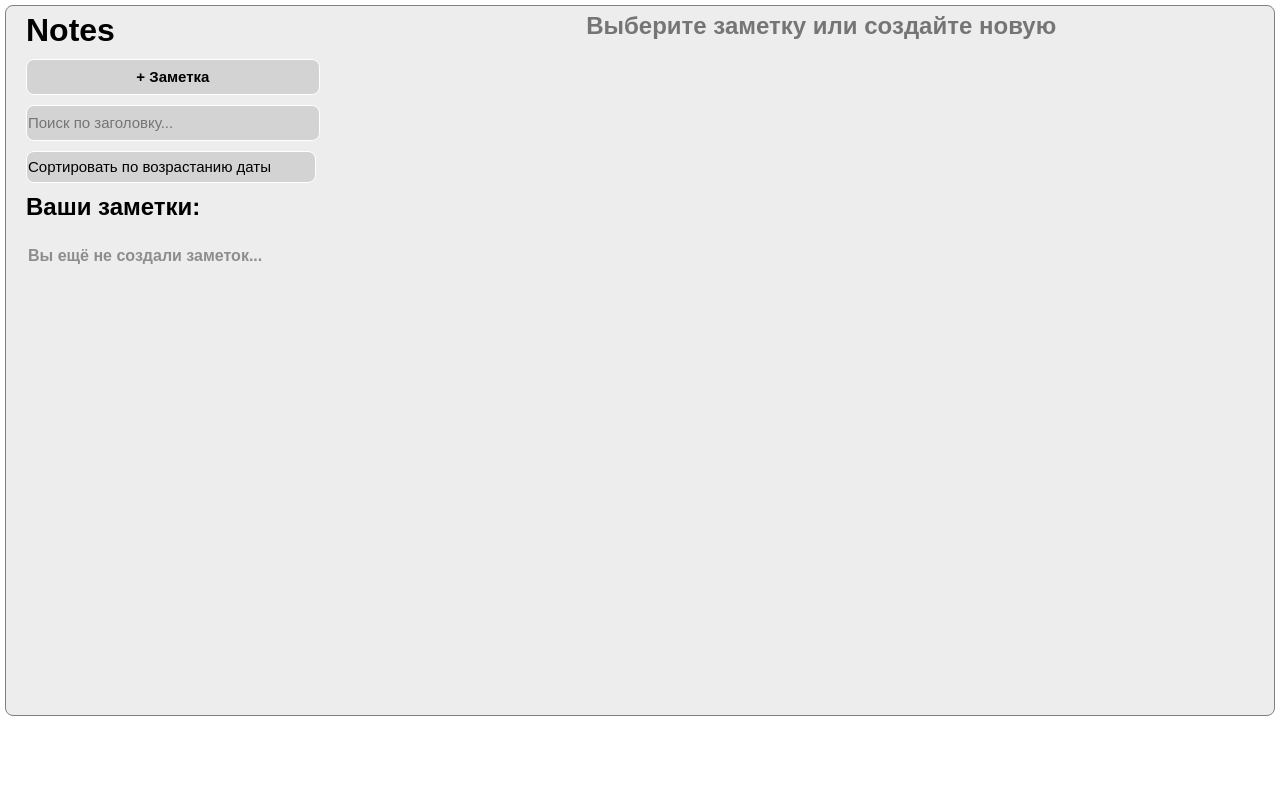
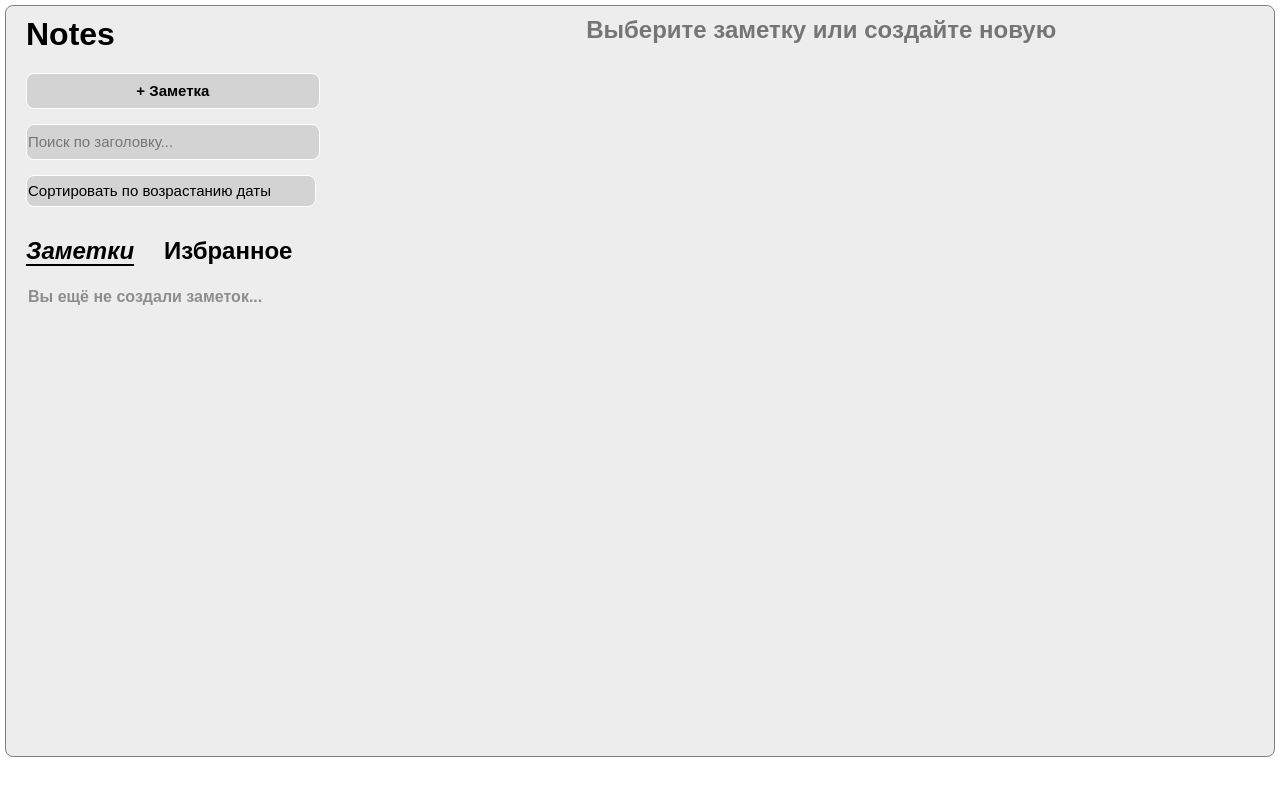
Before and after one commit to n-dmitriev/tensor-test-task, a React (Create React App) app: page / in a window 1280 px wide. Shown: the top 796 px of the page. Built offline with nearby package versions, Linux system fonts and the light colour scheme.

Commit message:
Неудачная попытка добавить список избранных заметок

```diff
--- a/public/index.html
+++ b/public/index.html
@@ -5,6 +5,7 @@
     <link rel="icon" href="favicon.ico" />
     <meta name="viewport" content="width=device-width, initial-scale=1" />
     <meta name="theme-color" content="#000000" />
+    <script src="https://use.fontawesome.com/b9ef36039e.js"></script>
     <meta
       name="description"
       content="Web site with notes."
--- a/src/App.js
+++ b/src/App.js
@@ -1,11 +1,11 @@
 import React from 'react'
 import './App.scss'
 import AddNote from './components/AddNote/AddNote'
-import ListOfNotes from './components/ListOfNotes/ListOfNotes'
 import Note from './components/Note/Note'
 import Search from './components/Search/Search'
 import SortBy from './components/SortBy/SortBy'
 import CreateNewNote from './components/CreateNewNote/CreateNewNote'
+import ListMenu from './components/ListMenu/ListMenu'
 import {NavLink, Route, Switch} from 'react-router-dom'
 
 function App() {
@@ -16,14 +16,13 @@ function App() {
                 <AddNote/>
                 <Search/>
                 <SortBy/>
-                <ListOfNotes/>
+                <ListMenu/>
             </div>
             <div className="app__main-unit">
                 <Switch>
                     <Route path ='/' render={()=><h2 style={{textAlign: 'center', opacity: 0.5, float: 'down'}}>Выберите заметку или создайте новую</h2>} exact/>
                     <Route path ='/note-create/:number' component={CreateNewNote} exact/>
-                    <Route path ='/current-note/:number' component={Note} />
-                    <Route render={()=><NavLink to={'/'}><h1 style={{color: 'red', textAlign: 'center'}}>404 not found</h1></NavLink>}/>
+                    <Route path ='/current-note/:number' component={Note}/>
                 </Switch>
             </div>
         </div>
--- a/src/App.scss
+++ b/src/App.scss
@@ -17,12 +17,16 @@
     flex: 2;
   }
 
+  & .non-click {
+    pointer-events: none;
+  }
+
   & .main-item-style {
     display: flex;
     align-items: center;
     justify-content: center;
     outline: 0 !important;
-    margin: 6px 20px 10px 20px;
+    margin: 10px 20px 15px 20px;
     padding: 1px;
     width: 80%;
     height: 2rem;
@@ -43,7 +47,7 @@
     }
   }
 
-  & .content-section{
+  & .content-section {
     margin: 60px 15px 15px 15px;
     padding: 20px;
     width: 80%;
@@ -59,7 +63,56 @@
       -ms-transform: scale(1.01);
       transform: scale(1.01);
     }
+  }
 
+  & .chosen-check {
+    margin: 15px 0 15px 20px;
+    .checkbox {
+      position: absolute;
+      z-index: -1;
+      opacity: 0;
+      margin: 10px 0 0 20px;
+
+      & + label {
+        position: relative;
+        padding: 0 0 0 60px;
+        cursor: pointer;
+      }
+
+      & + label:before {
+        content: '';
+        position: absolute;
+        top: -4px;
+        left: 0;
+        width: 50px;
+        height: 26px;
+        border-radius: 13px;
+        background: #CDD1DA;
+        box-shadow: inset 0 2px 3px rgba(0, 0, 0, .2);
+        transition: .2s;
+      }
+
+      & + label:after {
+        content: '';
+        position: absolute;
+        top: -2px;
+        left: 2px;
+        width: 22px;
+        height: 22px;
+        border-radius: 10px;
+        background: #FFF;
+        box-shadow: 0 2px 5px rgba(0, 0, 0, .3);
+        transition: .2s;
+      }
+
+      &:checked + label:before {
+        background: gray;
+      }
+
+      &:checked + label:after {
+        left: 26px;
+      }
+    }
   }
 
   & .button-section {
@@ -67,8 +120,47 @@
     margin: 0;
   }
 
-  h1, h2 {
-    margin: 6px 20px 10px 20px;
+  .fa-star{
+    position: relative;
+    float: right;
+    padding: 12px 5px 0 0;
+    font-size: 15px;
+    opacity: 0.3;
+    cursor: default;
+    &.fa-star_active, &:hover {
+      opacity: 0.6;
+    }
+  }
+
+  .deleted {
+    position: relative;
+    float: right;
+    padding: 10px 10px 0 0;
+    width: 32px;
+    height: 32px;
+    opacity: 0.3;
+    cursor: default;
+    &:hover {
+      opacity: 0.6;
+    }
+    &:before,&:after {
+      position: absolute;
+      left: 15px;
+      content: ' ';
+      height: 18px;
+      width: 2px;
+      background-color: #333;
+    }
+    &:before {
+      transform: rotate(45deg);
+    }
+    &:after {
+      transform: rotate(-45deg);
+    }
+  }
+
+  h1 {
+    margin: 10px 20px 20px 20px;
     cursor: pointer;
 
     &:hover {
@@ -96,6 +188,11 @@
     }
   }
 
+  h2{
+    margin: 10px 20px 20px 20px;
+    cursor: default;
+  }
+
   a {
     text-decoration: none;
 
--- a/src/components/CreateNewNote/CreateNewNote.js
+++ b/src/components/CreateNewNote/CreateNewNote.js
@@ -13,6 +13,10 @@ export default class CreateNewNote extends Component {
             content: '',
             itsChange: false,
         },
+        chosen:{
+            flag: null,
+            itsChange: false,
+        }
     }
 
     componentDidMount() {
@@ -26,6 +30,20 @@ export default class CreateNewNote extends Component {
 
     textInputChange(event) {
         this.setState({text: {content: event.target.value, itsChange: true}})
+    }
+
+    chosenChange(e) {
+        if (this.state.chosen.flag === null) {
+            this.setState({
+                chosen: {
+                    flag: !e.target.value,
+                    itsChange: true
+                }
+            })
+        } else
+            this.setState({
+                chosen: !this.state.chosen,
+            })
     }
 
     renderForm() {
@@ -58,24 +76,35 @@ export default class CreateNewNote extends Component {
                           }
                           onChange={this.textInputChange.bind(this)}>
                 </textarea>
+
+                <div className={'chosen-check'}>
+                    <input type="checkbox" className="checkbox" id="checkbox" value={activeNote.chosen}
+                           onChange={this.chosenChange.bind(this)}
+                           defaultChecked={activeNote.chosen === true ? 'checked' : ''}
+                    />
+                    <label htmlFor="checkbox">Добавить эту заметку в избранное?</label>
+                </div>
+
                 <div className={'button-section'}>
                     <NavLink to={`${editing === true ? '/current-note/' + id : '/'}`}
                              className={'main-item-style'} onClick={() => {
                         if (editing === true) {
-                            let header, text
+                            let header, text, chosen
+                            this.state.chosen === null ? chosen = activeNote.chosen : chosen = this.state.chosen
                             this.state.header.itsChange === true
                                 ? header = this.state.header.content
                                 : header = activeNote.header
                             this.state.text.itsChange === true
                                 ? text = this.state.text.content
                                 : text = activeNote.content
-                            store.setNote(id, header, text, `${new Date()}`)
+                            store.setNote(id, header, text, `${new Date()}`, chosen)
                         } else
-                            store.addNote(this.state.header.content, this.state.text.content, `${new Date()}`)
+                            store.addNote(this.state.header.content, this.state.text.content, `${new Date()}`,
+                                this.state.chosen === null?false:this.state.chosen)
                     }}>Сохранить
                     </NavLink>
                     <NavLink className={'main-item-style'}
-                        to={`${editing === true ? '/current-note/' + id : '/'}`}>
+                             to={`${editing === true ? '/current-note/' + id : '/'}`}>
                         {editing === true ? 'Отменить' : 'Удалить'}
                     </NavLink>
                 </div>
--- /dev/null
+++ b/src/components/ListMenu/ListMenu.js
@@ -0,0 +1,46 @@
+import React, {Component} from 'react'
+import './ListMenu.scss'
+import ListOfNotes from '../ListOfNotes/ListOfNotes'
+
+export default class ListMenu extends Component {
+    state = {
+        activeTab: 'notes-tab'
+    }
+
+    renderCurrentTab() {
+        if(this.state.activeTab === 'notes-tab')
+            return <ListOfNotes list={'notes-tab'}/>
+        else if(this.state.activeTab === 'chosen-tab')
+            return <ListOfNotes list={'chosen-tab'}/>
+        else
+            return null
+    }
+
+    clickItemHandler(event){
+        this.setState({
+            activeTab: event.target.id
+        })
+    }
+
+    render() {
+        return (
+            <>
+                <ul className={'list-menu'}>
+                    <li id={'notes-tab'}
+                        className={this.state.activeTab === 'notes-tab' ? 'list-menu__active-tab' : ''}
+                        onClick={this.clickItemHandler.bind(this)}
+                    >
+                        <h2 className={'non-click'}>Заметки</h2>
+                    </li>
+                    <li id={'chosen-tab'}
+                        className={this.state.activeTab === 'chosen-tab' ? 'list-menu__active-tab' : ''}
+                        onClick={this.clickItemHandler.bind(this)}
+                    >
+                        <h2 className={'non-click'}>Избранное</h2>
+                    </li>
+                </ul>
+                {this.renderCurrentTab()}
+            </>
+        )
+    }
+}
--- /dev/null
+++ b/src/components/ListMenu/ListMenu.scss
@@ -0,0 +1,30 @@
+.list-menu{
+  list-style-type: none;
+  margin: 0;
+  padding: 0;
+  overflow: hidden;
+
+  h2{
+    margin: 0;
+  }
+
+  li {
+    float: left;
+    padding: 0;
+    margin: 15px 10px 0 20px;
+    cursor: pointer;
+    -moz-transition: all 0.3s ease-out;
+    -o-transition: all 0.3s ease-out;
+    -webkit-transition: all 0.3s ease-out;
+
+    &:hover {
+      -webkit-transform: scale(1.1);
+      -ms-transform: scale(1.1);
+      transform: scale(1.1);
+    }
+  }
+  &__active-tab {
+    font-style: italic;
+    border-bottom: 2px solid;
+  }
+}
--- a/src/components/ListOfNotes/ListOfNotes.js
+++ b/src/components/ListOfNotes/ListOfNotes.js
@@ -7,9 +7,21 @@ class ListOfNotes extends Component {
     state = {
         notes: [],
     }
+
     componentDidMount() {
-        store.addSubscriber( (list)=>{this.setState({notes: list})})
+        store.addSubscriber((list) => {
+            this.setState({notes: list})
+        })
     }
+
+    /* if(this.props.list === 'notes-tab')
+            store.addSubscriber((list) => {
+                this.setState({notes: list})
+            })
+        else if (this.props.list === 'chosen-tab')
+            store.addSubscriber(() => {
+                this.setState({notes: store.getChosenList()})
+            })*/
 
     deleteNoteHandler(e) {
         e.preventDefault()
@@ -17,14 +29,31 @@ class ListOfNotes extends Component {
         store.deleteNoteById(`${idList[1]}-${idList[2]}`)
     }
 
+    addToChosen(e){
+        e.preventDefault()
+        const idList = e.target.id.split('-')
+        store.invertNoteToChosen(`${idList[1]}-${idList[2]}`)
+        if (e.target.classList.contains('fa-star_active') === false)
+            e.target.classList.add('fa-star_active')
+        else
+            e.target.classList.remove('fa-star_active')
+    }
+
     renderNotes() {
         const listOfNotes = this.state.notes
-        if(listOfNotes.length === 0)
-            return <b className={'list-notes__message-no-notes'}>Вы ещё не создали заметок...</b>
+        if (listOfNotes.length === 0){
+            if(this.props.list === 'notes-tab')
+                return <b className={'list-notes__message-no-notes'}>Вы ещё не создали заметок...</b>
+            else if (this.props.list === 'chosen-tab')
+                return <b className={'list-notes__message-no-notes'}>Вы ещё не добавили заметок в избранное...</b>
+            else return null
+        }
         return listOfNotes.map(note => {
             return (
                 <NavLink id={note.id} key={note.id} className={'list-notes__note'} to={`/current-note/${note.id}`}>
-                    <span className={'deleted'} id={'close-'+note.id} onClick={this.deleteNoteHandler}></span>
+                    <span className={'deleted'} id={'close-' + note.id} onClick={this.deleteNoteHandler}></span>
+                    <i className={note.chosen === true ? 'fa fa-star fa-star_active' : 'fa fa-star'}
+                       id={'add-' + note.id} aria-hidden="true" onClick={this.addToChosen}></i>
                     <div className="non-click">
                         <h3>{note.header}</h3>
                         <p><i>{note.content.split(' ').slice(0, 6).join(' ')}...</i></p>
@@ -37,12 +66,9 @@ class ListOfNotes extends Component {
 
     render() {
         return (
-            <>
-                <h2>Ваши заметки:</h2>
-                <div className={'list-notes'}>
-                    {this.renderNotes()}
-                </div>
-            </>
+            <div className={'list-notes'}>
+                {this.renderNotes()}
+            </div>
         )
     }
 }
--- a/src/components/Note/Note.js
+++ b/src/components/Note/Note.js
@@ -5,10 +5,21 @@ import {NavLink} from 'react-router-dom'
 
 
 class Note extends Component {
+    addToChosen(e) {
+        const idList = e.target.id.split('-')
+        store.invertNoteToChosen(`${idList[1]}-${idList[2]}`)
+        if (e.target.classList.contains('fa-star_active') === false)
+            e.target.classList.add('fa-star_active')
+        else
+            e.target.classList.remove('fa-star_active')
+    }
+
     renderNote() {
         const activeNote = store.getNoteById(this.props.match.params.number)
         return (
             <div key={activeNote.id} className={'content-section'}>
+                <i className={activeNote.chosen === true ? 'fa fa-star fa-star_active' : 'fa fa-star'}
+                   id={'add-' + activeNote.id} aria-hidden="true" onClick={this.addToChosen}></i>
                 <h2>{activeNote.header}</h2>
                 <hr/>
                 <p>{activeNote.content}
--- a/src/components/Note/Note.scss
+++ b/src/components/Note/Note.scss
@@ -16,4 +16,9 @@
     float: right;
     padding: 10px;
   }
+
+  & .fa-star{
+    font-size: 24px;
+    bottom: 5px;
+  }
 }
--- a/src/store/store.js
+++ b/src/store/store.js
@@ -12,18 +12,20 @@ const store = {
         const index = this.listOfNotes.findIndex(x => x.id === id)
         return this.listOfNotes[index]
     },
-    setNote: function (id, header, content, data) {
+    setNote: function (id, header, content, data, chosen) {
         const note = this.getNoteById(id)
         note.content = content
         note.header = header
         note.data = data
+        note.chosen = chosen
+        console.log(note)
         this.subscribers.forEach((c) => c.func(this.listOfNotes))
         localStorage.setItem('items', JSON.stringify(this.listOfNotes))
     },
-    addNote: function (header, content, data) {
+    addNote: function (header, content, data, chosen) {
         const id = `note-${Math.random().toString(36).substr(2, 9)}`
         this.listOfNotes.unshift({
-            id: id, header, content, data,
+            id: id, header, content, data, chosen
         })
         this.subscribers.forEach((c) => c.func(this.listOfNotes))
         localStorage.setItem('items', JSON.stringify(this.listOfNotes))
@@ -50,6 +52,19 @@ const store = {
         else
             return this.listOfNotes[index].id
     },
+    getChosenList(){
+        return this.listOfNotes.map(element =>{
+            if(element.chosen === true)
+                return element
+        })
+    },
+    invertNoteToChosen(id){
+        const element = this.getNoteById(id)
+        element.chosen = !element.chosen
+        console.log(element)
+        this.subscribers.forEach((c) => c.func(this.listOfNotes))
+        localStorage.setItem('items', JSON.stringify(this.listOfNotes))
+    }
 }
 
 export default store
```
Also changed, not shown: src/components/ListOfNotes/ListOfNotes.scss (+2 -33 lines).
